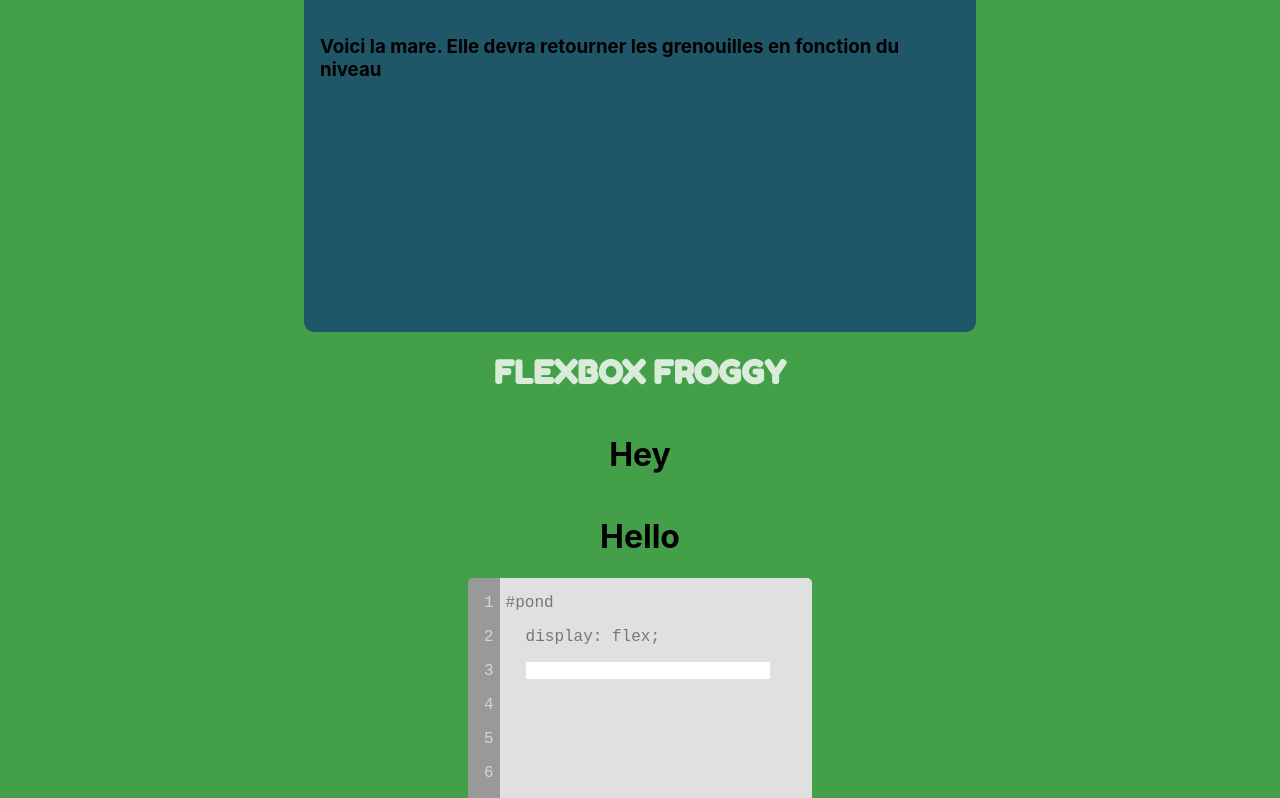
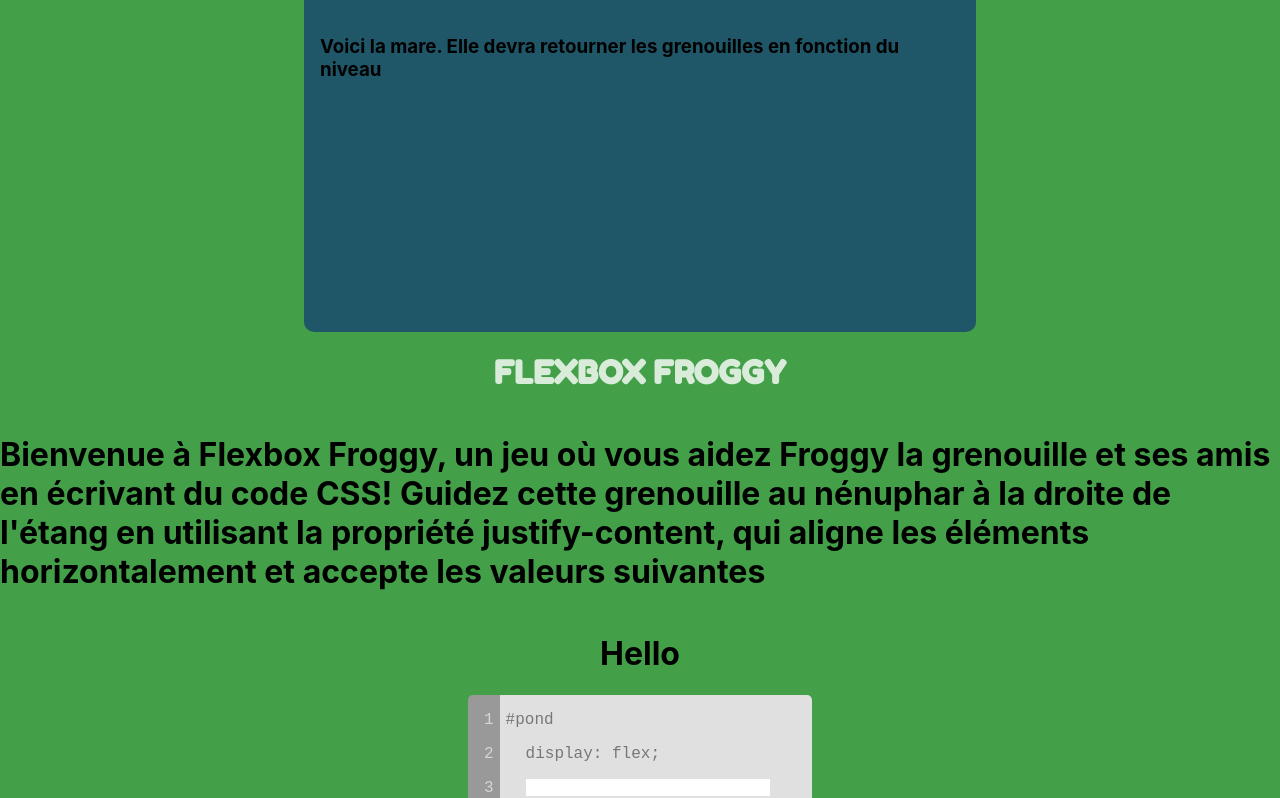
Before and after one commit to paulgast/React-Flexbox-Froggy-Clone, a React (Create React App) app: page / in a window 1280 px wide. Shown: the top 798 px of the page. Built offline with nearby package versions, Linux system fonts and the light colour scheme.

Commit message:
Implémentation de contexte dans l'array levelsData

```diff
--- a/src/App.js
+++ b/src/App.js
@@ -5,7 +5,7 @@ import Editor from "./Components/Editor/Editor"
 import Title  from "./Components/Title"
 import LevelButton from "./Components/LevelButton"
 
-import Composant1 from "./Components/Editor/Composant1"
+import Composant1 from "./Components/Composant1"
 
 function App() {
   return (
--- a/src/Components/Editor/Composant1.js
+++ b/src/Components/Composant1.js
@@ -4,7 +4,7 @@ import { ComposantContext } from "./ComposantContext"
 
 function Composant1 () {
     return(
-    <ComposantContext.Provider value={"Hey"}>
+    <ComposantContext.Provider value={1}>
         <Composant2/>
     </ComposantContext.Provider>
     )
--- a/src/Components/Editor/Composant2.js
+++ b/src/Components/Composant2.js
@@ -1,11 +1,12 @@
 import React, { useContext } from "react"
 import { ComposantContext } from "./ComposantContext"
+import levelsData from "./levelsData"
 
 
 function Composant2() {
     const msg = useContext(ComposantContext);
         return(
-            <h1>{msg}</h1>
+            <h1>{levelsData[0].instructions}</h1>
         )
 
 }
```
Also changed, not shown: src/Components/ComposantContext.js (renamed from src/Components/Editor/ComposantContext.js).
